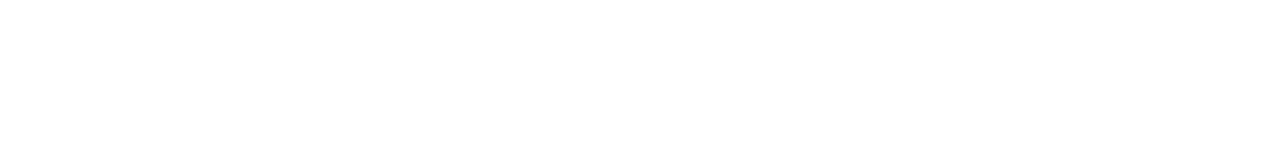
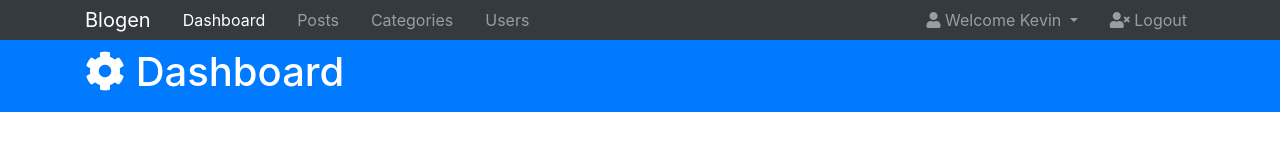
Before and after one commit to kcexn/Bootstrap4-Course, a plain HTML site: page index.html in a window 1280 px wide. Drawn offline with nearby package versions, Linux system fonts and the light colour scheme; files that its build step writes are made by us from their sources.

Commit message:
Blogen navbar and header completed

```diff
--- a/index.html
+++ b/index.html
@@ -21,6 +21,72 @@
   </head>
   <body>
     <!-- START HERE-->
+    <nav class="navbar navbar-expand-sm navbar-dark bg-dark p-0">
+      <div class="container">
+        <a href="index.html" class="navbar-brand">Blogen</a>
+        <button
+          class="navbar-toggler"
+          data-toggle="collapse"
+          data-target="#navbarCollapse"
+        >
+          <span class="navbar-toggler-icon"></span>
+        </button>
+        <div class="collapse navbar-collapse" id="navbarCollapse">
+          <ul class="navbar-nav">
+            <li class="nav-item px-2">
+              <a href="index.html" class="nav-link active">Dashboard</a>
+            </li>
+            <li class="nav-item px-2">
+              <a href="posts.html" class="nav-link">Posts</a>
+            </li>
+            <li class="nav-item px-2">
+              <a href="categories.html" class="nav-link">Categories</a>
+            </li>
+            <li class="nav-item px-2">
+              <a href="users.html" class="nav-link">Users</a>
+            </li>
+          </ul>
+
+          <ul class="navbar-nav ml-auto">
+            <li class="nav-item dropdown mr-3">
+              <a
+                href="#"
+                class="nav-link dropdown-toggle"
+                data-toggle="dropdown"
+              >
+                <i class="fas fa-user"></i> Welcome Kevin
+              </a>
+              <div class="dropdown-menu">
+                <a href="profile.html" class="dropdown-item">
+                  <i class="fas fa-user-circle"></i> Profile
+                </a>
+                <a href="settings.html" class="dropdown-item">
+                  <i class="fas fa-cog"></i> Settings
+                </a>
+              </div>
+            </li>
+
+            <li class="nav-item">
+              <a href="login.html" class="nav-link">
+                <i class="fas fa-user-times"></i> Logout
+              </a>
+            </li>
+          </ul>
+        </div>
+      </div>
+    </nav>
+
+    <!-- HEADER -->
+    <header id="main-header" class="py-2 bg-primary text-white">
+      <div class="container">
+        <div class="row">
+          <div class="col-md-6">
+            <h1><i class="fas fa-cog"></i> Dashboard</h1>
+          </div>
+        </div>
+      </div>
+    </header>
+
     <script
       src="https://code.jquery.com/jquery-3.3.1.min.js"
       integrity="sha256-FgpCb/KJQlLNfOu91ta32o/NMZxltwRo8QtmkMRdAu8="
```
